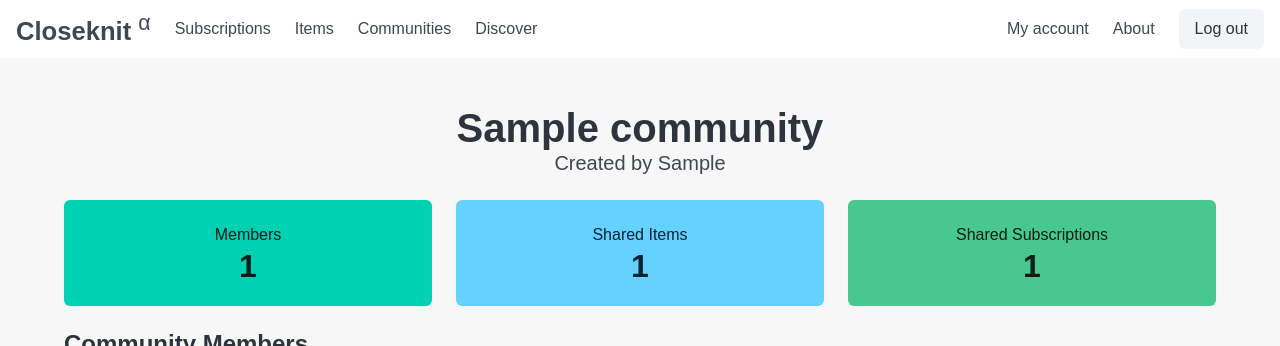
After one commit to musadiqpeerzada/closeknit, a Django app: page /communities/1 in a window 1280 px wide. The commit adds this page. Shown: the top 346 px of the page. Run offline with Django 5.2, Linux system fonts and the light colour scheme; a user stored in the database is signed in; tables that the repository leaves empty hold one stand-in row (values such as "Sample post"); some libraries are stand-ins or nearby versions; some web fonts are replaced.

Commit message:
added community detail view

```diff
--- a/backend/services.py
+++ b/backend/services.py
@@ -64,7 +64,7 @@ def get_dashboard_data(user: User) -> dict:
         "items_available_for_lease": items_available_for_lease,
         "subscriptions_available_for_share": subscriptions_available_for_share,
         "total_available_items": items_available_for_lease
-        + subscriptions_available_for_share,
+                                 + subscriptions_available_for_share,
         "total_communities_user_belongs_to": total_communities_user_belongs_to,
         "total_active_members_across_communities": total_active_members_across_communities,
     }
@@ -127,9 +127,35 @@ def get_data_for_profile_view(user: User):
         user_name=user_name,
         user_profile_picture=user_profile_picture,
         user_email=user_email,
-        communities_the_user_is_part_of=[
-            c.name for c in communities_the_user_is_part_of
-        ],
+        communities_the_user_is_part_of=communities_the_user_is_part_of,
         items_of_user_count=items_of_user.count(),
         subscriptions_of_user_count=subscriptions_of_user.count(),
     )
+
+
+def get_data_for_community_detail(community_id: int) -> dict | None:
+    try:
+        community = Community.objects.get(id=community_id)
+    except Community.DoesNotExist:
+        return None
+
+    members = community.members.all()
+
+    shared_items_count = Item.objects.filter(owner__in=members, is_active=True).count()
+    shared_subscriptions_count = Subscription.objects.filter(owner__in=members).count()
+
+    return {
+        "community_name": community.name,
+        "created_by": community.owner.username,
+        "member_count": members.count(),
+        "shared_items_count": shared_items_count,
+        "shared_subscriptions_count": shared_subscriptions_count,
+        "members": [
+            {
+                "username": member.username,
+                "email": member.email,
+                "profile_picture": member.socialaccount_set.first().get_avatar_url() if member.socialaccount_set.exists() else None,
+            }
+            for member in members
+        ],
+    }
--- a/backend/templates/backend/base.html
+++ b/backend/templates/backend/base.html
@@ -65,7 +65,9 @@
             </div>
 
             <div class="navbar-end">
-                <a class="navbar-item" href="{% url 'profile' %}">My account</a>
+                {% if user.is_authenticated %}
+                    <a class="navbar-item" href="{% url 'profile' %}">My account</a>
+                {% endif %}
                 <a class="navbar-item" href="{% url 'about' %}">About</a>
                 <div class="navbar-item">
                     <div class="buttons">
--- /dev/null
+++ b/backend/templates/backend/community/detail.html
@@ -0,0 +1,52 @@
+{% extends 'backend/base.html' %}
+
+{% block content %}
+    <section class="section">
+        <div class="container">
+            <h1 class="title is-2 has-text-centered">{{ community_name }}</h1>
+            <p class="subtitle has-text-centered">Created by {{ created_by|title }}</p>
+
+            <div class="columns is-centered has-text-centered">
+                <div class="column">
+                    <div class="notification is-primary">
+                        <p class="heading">Members</p>
+                        <p class="title">{{ member_count }}</p>
+                    </div>
+                </div>
+                <div class="column">
+                    <div class="notification is-info">
+                        <p class="heading">Shared Items</p>
+                        <p class="title">{{ shared_items_count }}</p>
+                    </div>
+                </div>
+                <div class="column">
+                    <div class="notification is-success">
+                        <p class="heading">Shared Subscriptions</p>
+                        <p class="title">{{ shared_subscriptions_count }}</p>
+                    </div>
+                </div>
+            </div>
+
+            <div class="content">
+                <h2 class="title is-4">Community Members</h2>
+                <div class="columns is-multiline">
+                    {% for member in members %}
+                        <div class="column is-one-quarter-tablet is-one-fifth-desktop">
+                            <div class="card">
+                                <div class="card-image">
+                                    <figure class="image is-128x128 mx-auto mt-4">
+                                        <img src="{{ member.profile_picture }}"
+                                             alt="{{ member.username }}">
+                                    </figure>
+                                </div>
+                                <div class="card-content has-text-centered">
+                                    <p class="title is-6">{{ member.username }}</p>
+                                </div>
+                            </div>
+                        </div>
+                    {% endfor %}
+                </div>
+            </div>
+        </div>
+    </section>
+{% endblock %}
--- a/backend/templates/backend/profile.html
+++ b/backend/templates/backend/profile.html
@@ -19,7 +19,9 @@
                         <h2 class="title is-4">Communities</h2>
                         <div class="tags">
                             {% for community in communities_the_user_is_part_of %}
-                                <span class="tag subtitle">{{ community }}</span>
+                                <a href="{% url 'community_detail' community.pk %}">
+                                <span class="tag subtitle">{{ community.name }}</span>
+                                </a>
                             {% endfor %}
                         </div>
                     </div>
--- a/backend/urls.py
+++ b/backend/urls.py
@@ -1,4 +1,3 @@
-from django.contrib.auth import login
 from django.contrib.auth.decorators import login_required
 from django.urls import path
 
@@ -12,6 +11,11 @@ urlpatterns = [
     path("logout", views.LogoutView.as_view(), name="custom_logout"),
     path("profile", views.profile_view, name="profile"),
     # communities
+    path(
+        "communities/<int:pk>",
+        views.community_detail_view,
+        name="community_detail",
+    ),
     path(
         "communities/list",
         login_required(views.CommunityListView.as_view()),
--- a/backend/views.py
+++ b/backend/views.py
@@ -20,7 +20,7 @@ from backend.services import (
     add_user_to_community,
     create_invite,
     use_invite,
-    get_data_for_profile_view,
+    get_data_for_profile_view, get_data_for_community_detail,
 )
 
 
@@ -158,6 +158,17 @@ class CommunityListView(generic.ListView):
 
     def get_queryset(self):
         return get_user_communities(self.request.user)
+
+
+@login_required
+def community_detail_view(request, pk):
+    does_user_belong_to_community = Community.objects.filter(
+        pk=pk, members=request.user
+    ).exists()
+    if not does_user_belong_to_community:
+        return HttpResponseBadRequest("You do not belong to this community")
+
+    return render(request, "backend/community/detail.html", get_data_for_community_detail(pk))
 
 
 class CommunityUpdateForm(forms.ModelForm):
```
